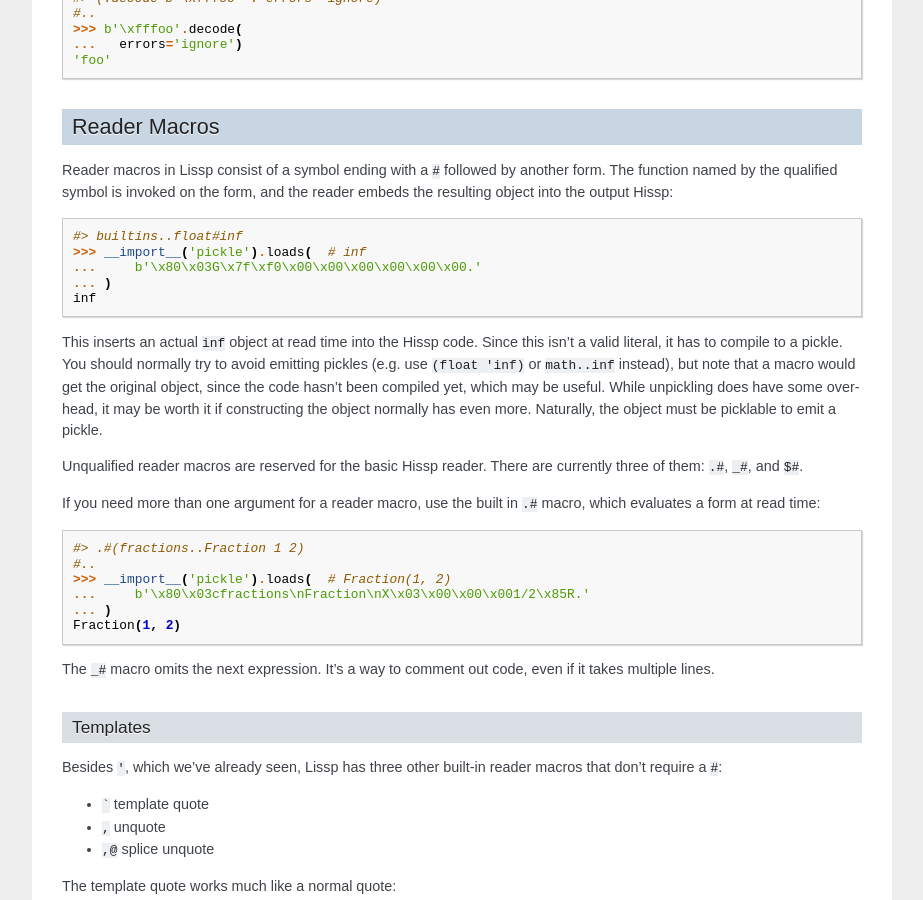
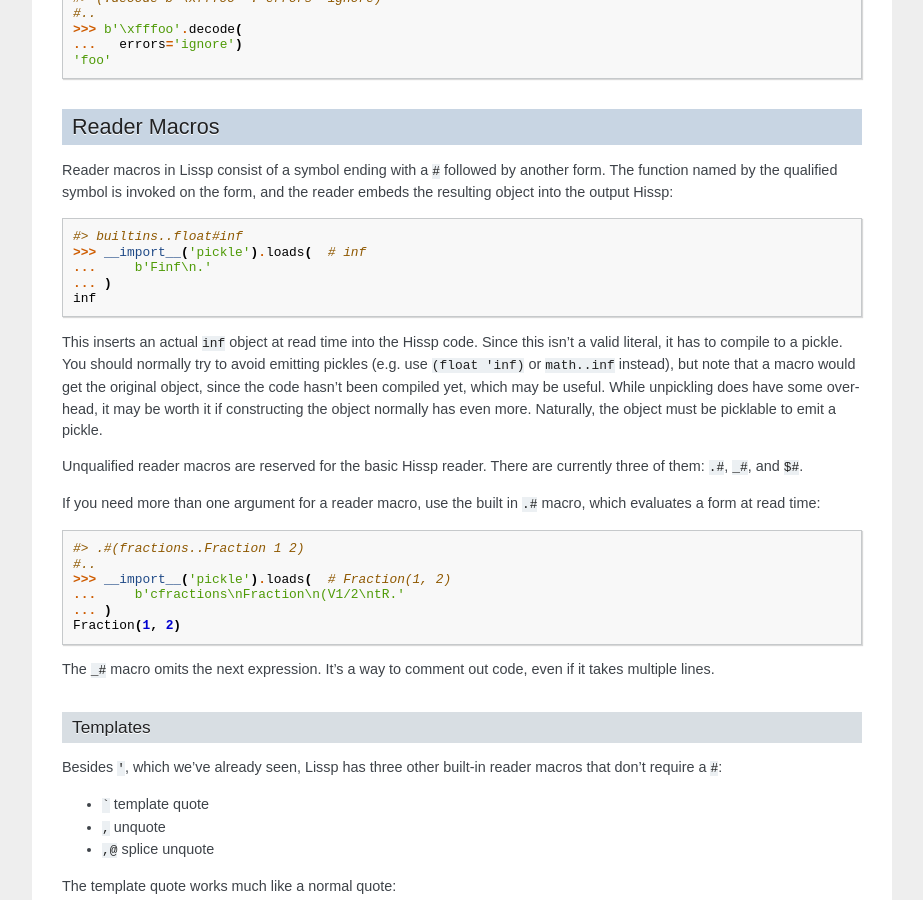
Before and after one commit to gilch/hissp, a Sphinx documentation site: the page built from docs/tutorial.rst, in a window 1280 px wide and 900 px high, scrolled down 9625 px. Shown: the whole window, without its empty margins (268-1191 px from the left). Built offline with Sphinx 7.4.7, drawn with Linux system fonts in a browser that asks for light colours.

```diff
--- a/docs/tutorial.rst
+++ b/docs/tutorial.rst
@@ -631,7 +631,7 @@ and the reader embeds the resulting object into the output Hissp::
 
     #> builtins..float#inf
     >>> __import__('pickle').loads(  # inf
-    ...     b'\x80\x03G\x7f\xf0\x00\x00\x00\x00\x00\x00.'
+    ...     b'Finf\n.'
     ... )
     inf
 
@@ -654,7 +654,7 @@ If you need more than one argument for a reader macro, use the built in
     #> .#(fractions..Fraction 1 2)
     #..
     >>> __import__('pickle').loads(  # Fraction(1, 2)
-    ...     b'\x80\x03cfractions\nFraction\nX\x03\x00\x00\x001/2\x85R.'
+    ...     b'cfractions\nFraction\n(V1/2\ntR.'
     ... )
     Fraction(1, 2)
 
```
Also changed, not shown: README.md (+2 -2 lines), 2 other files.
